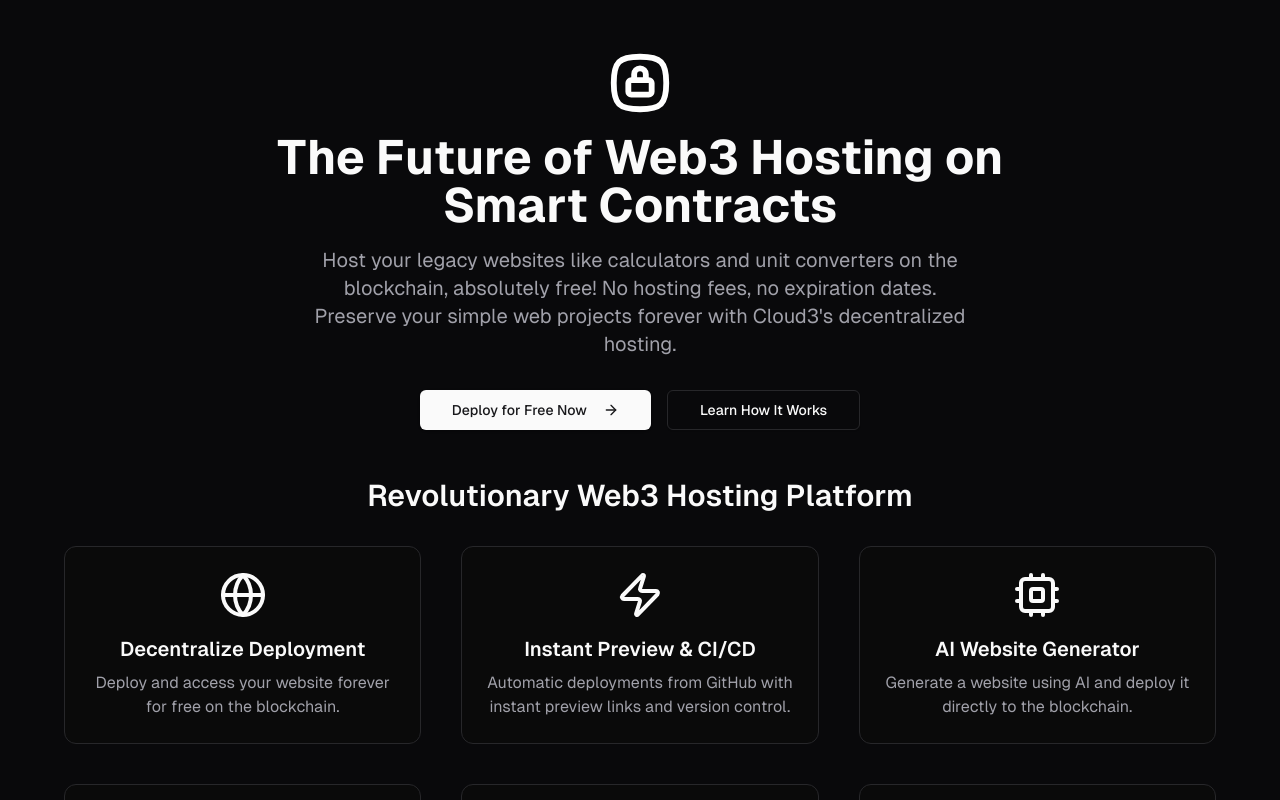
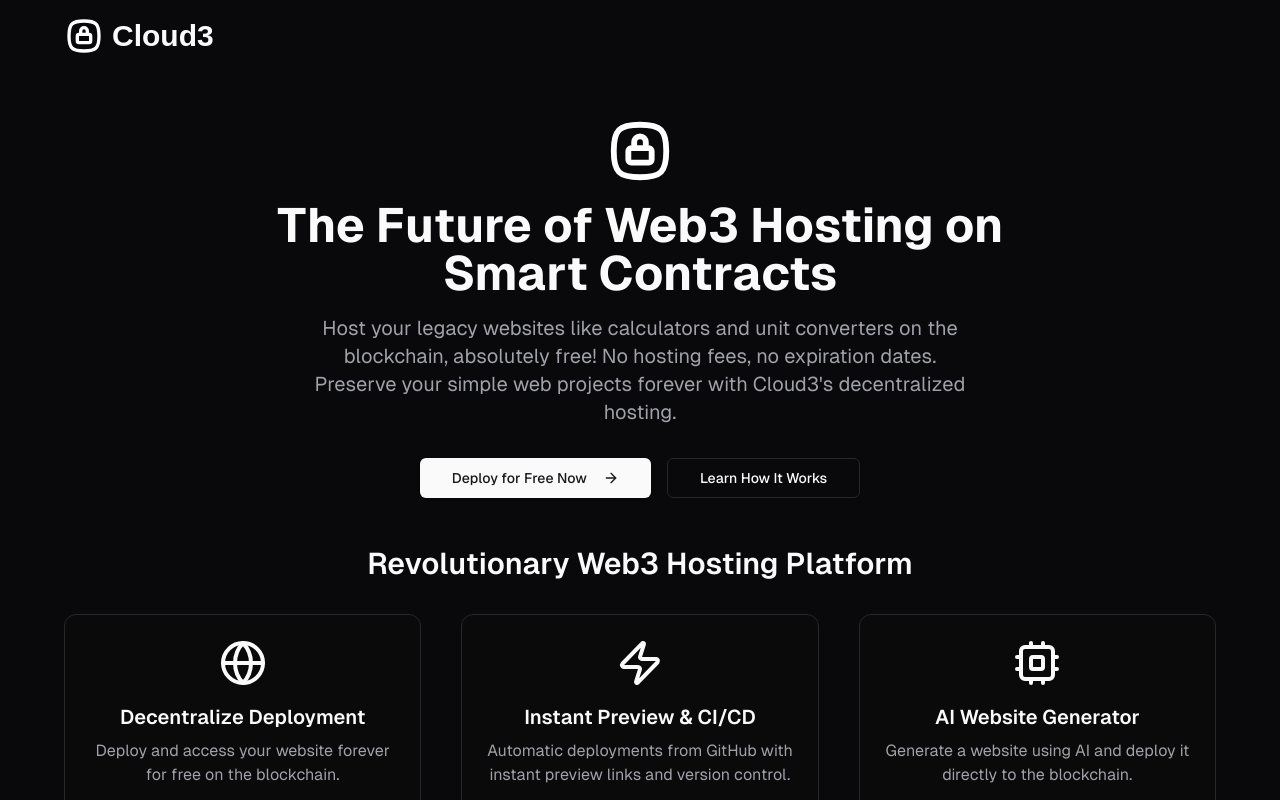
Before and after one commit to SakpalAmit27/cloud3, a Next.js app: page / in a window 1280 px wide. Shown: the top 800 px of the page. Built offline with nearby package versions, Linux system fonts and the light colour scheme.

Commit message:
fixed the import error and added return on navbar to fix the error as well

```diff
--- a/app/layout.tsx
+++ b/app/layout.tsx
@@ -7,6 +7,7 @@ import {PrivyProvider} from '@privy-io/react-auth';
 
 import localFont from "next/font/local";
 import "./globals.css";
+import Navbar from '@/components/Navbar';
 
 const geistSans = localFont({
   src: "./fonts/GeistVF.woff",
@@ -46,6 +47,7 @@ export default function RootLayout({
         },
       }}
     >
+      <Navbar/>
       {children}
     </PrivyProvider>
       </body>
--- a/components/Navbar.tsx
+++ b/components/Navbar.tsx
@@ -2,6 +2,7 @@ import Link from "next/link"
 import Image from "next/image"
 
 export default function Navbar(){
+    return(
     <>
     <nav className="flex justify-between items-center mb-1 py-2 pt-4 px-4 md:px-8 lg:px-16">
     <Link href="/" className="flex items-center">
@@ -12,8 +13,12 @@ export default function Navbar(){
             height={40}
             priority
           />
-          <span className="ml-2 text-xl font-bold">Cloud3</span>
+          <span className="ml-2 text-3xl font-bold">Cloud3</span>
         </Link>
+        <div className="hidden md:flex items-center space-x-4">
+
+        </div>
     </nav>
     </>
+    )
 }
```
